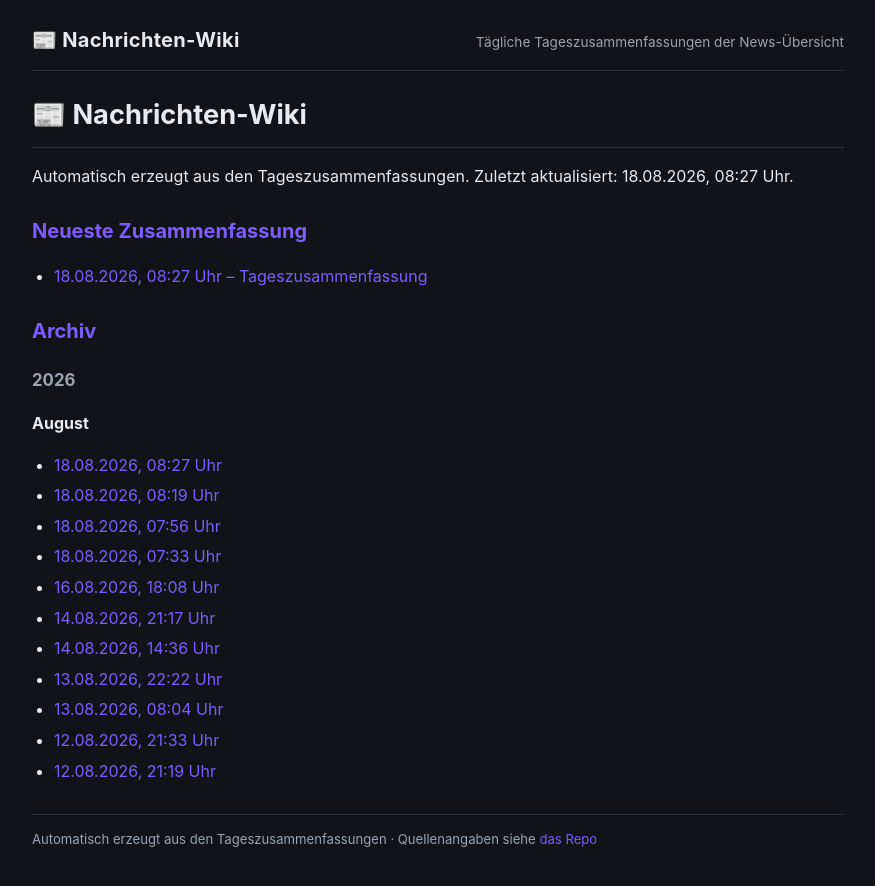
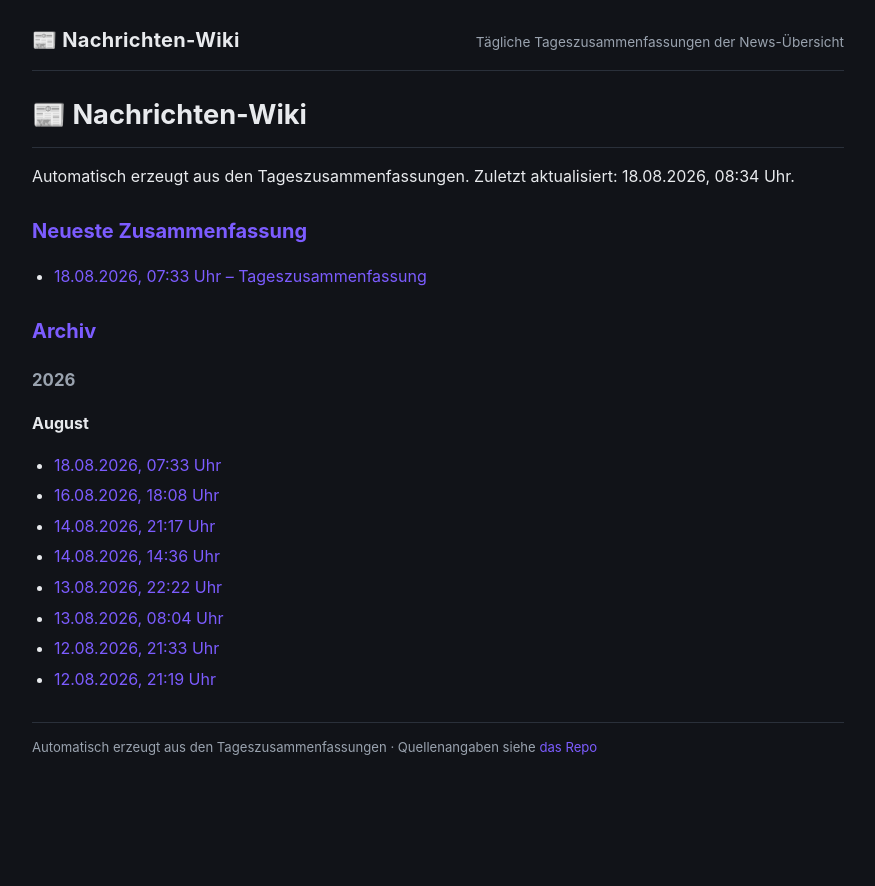
Before and after one commit to Ubuntu51/news-wiki, a Jekyll site: the page built from index.md, in a window 1280 px wide. Shown: the top 886 px of the page, without its empty margins (202-1077 px from the left). Built offline with Jekyll 4.4.1, drawn with Linux system fonts in a browser that asks for light colours; our own code applies the rules of GitHub Pages for plain Markdown files.

Commit message:
Tageszusammenfassungen 2026-08-18

```diff
--- a/index.md
+++ b/index.md
@@ -1,10 +1,10 @@
 # 📰 Nachrichten-Wiki
 
-Automatisch erzeugt aus den Tageszusammenfassungen. Zuletzt aktualisiert: 18.08.2026, 08:27 Uhr.
+Automatisch erzeugt aus den Tageszusammenfassungen. Zuletzt aktualisiert: 18.08.2026, 08:34 Uhr.
 
 ## Neueste Zusammenfassung
 
-- [18.08.2026, 08:27 Uhr – Tageszusammenfassung](2026/08/2026-08-18_08-27.html)
+- [18.08.2026, 07:33 Uhr – Tageszusammenfassung](2026/08/2026-08-18_07-33.html)
 
 ## Archiv
 
@@ -12,9 +12,6 @@ Automatisch erzeugt aus den Tageszusammenfassungen. Zuletzt aktualisiert: 18.08.
 
 **August**
 
-- [18.08.2026, 08:27 Uhr](2026/08/2026-08-18_08-27.html)
-- [18.08.2026, 08:19 Uhr](2026/08/2026-08-18_08-19.html)
-- [18.08.2026, 07:56 Uhr](2026/08/2026-08-18_07-56.html)
 - [18.08.2026, 07:33 Uhr](2026/08/2026-08-18_07-33.html)
 - [16.08.2026, 18:08 Uhr](2026/08/2026-08-16_18-08.html)
 - [14.08.2026, 21:17 Uhr](2026/08/2026-08-14_21-17.html)
```
